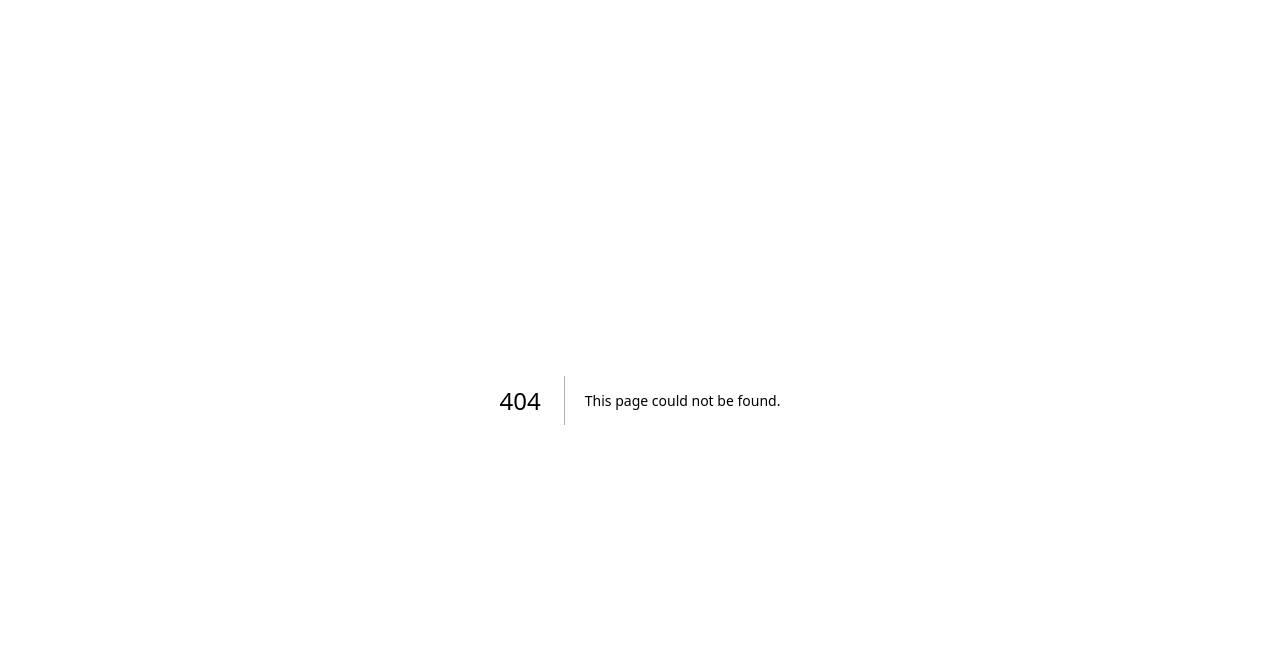
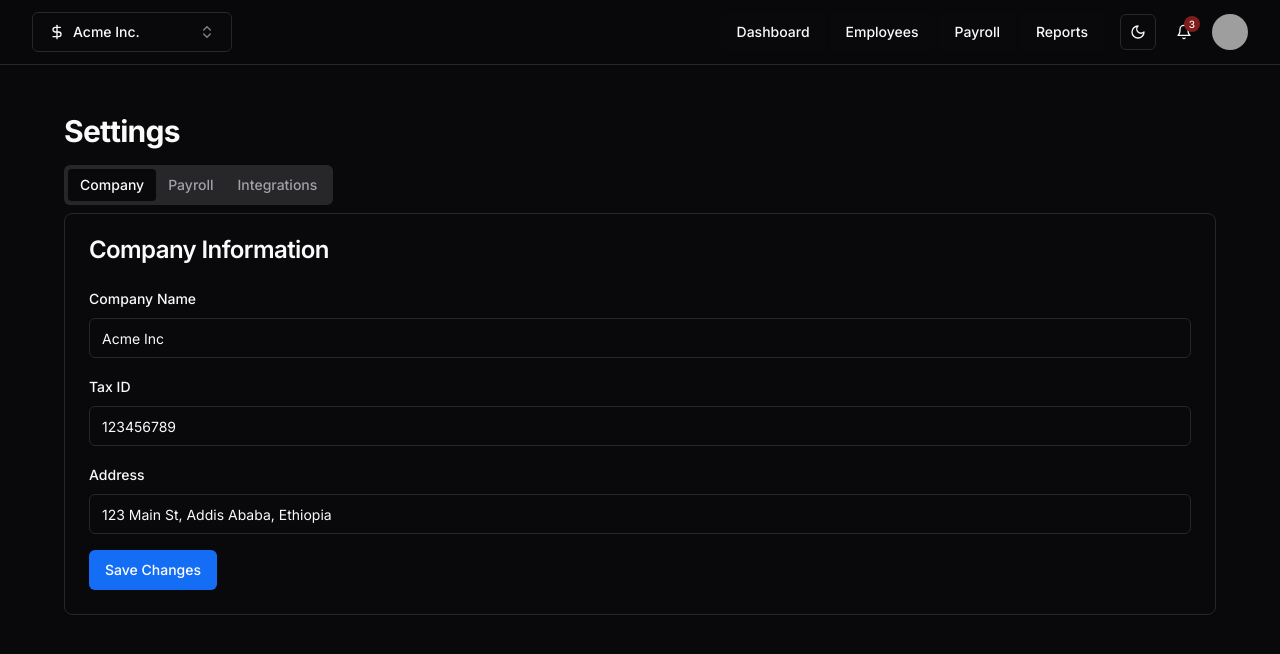
Before and after one commit to HanaGt/FinanceHub-Payroll, a Next.js app: page /dashboard/settings in a window 1280 px wide. Before the commit this address had no page. Shown: the top 654 px of the page. Built offline with nearby package versions, Linux system fonts and the light colour scheme; grey boxes are pictures that could not be loaded.

Commit message:
add settings page

```diff
--- /dev/null
+++ b/app/dashboard/settings/page.tsx
@@ -0,0 +1,78 @@
+"use client"
+
+import type React from "react"
+
+import { useState } from "react"
+import { Button } from "@/components/ui/button"
+import { Input } from "@/components/ui/input"
+import { Label } from "@/components/ui/label"
+import { Card, CardContent, CardHeader, CardTitle } from "@/components/ui/card"
+import { Tabs, TabsContent, TabsList, TabsTrigger } from "@/components/ui/tabs"
+
+export default function SettingsPage() {
+  const [companyName, setCompanyName] = useState("Acme Inc")
+  const [taxId, setTaxId] = useState("123456789")
+  const [address, setAddress] = useState("123 Main St, Addis Ababa, Ethiopia")
+
+  const handleSaveCompanyInfo = (e: React.FormEvent) => {
+    e.preventDefault()
+    console.log("Saving company info:", { companyName, taxId, address })
+  }
+
+  return (
+    <div className="flex-1 space-y-4 p-8 pt-6">
+      <h2 className="text-3xl font-bold tracking-tight">Settings</h2>
+      <Tabs defaultValue="company">
+        <TabsList>
+          <TabsTrigger value="company">Company</TabsTrigger>
+          <TabsTrigger value="payroll">Payroll</TabsTrigger>
+          <TabsTrigger value="integrations">Integrations</TabsTrigger>
+        </TabsList>
+        <TabsContent value="company">
+          <Card>
+            <CardHeader>
+              <CardTitle>Company Information</CardTitle>
+            </CardHeader>
+            <CardContent>
+              <form onSubmit={handleSaveCompanyInfo} className="space-y-4">
+                <div className="space-y-2">
+                  <Label htmlFor="company-name">Company Name</Label>
+                  <Input id="company-name" value={companyName} onChange={(e) => setCompanyName(e.target.value)} />
+                </div>
+                <div className="space-y-2">
+                  <Label htmlFor="tax-id">Tax ID</Label>
+                  <Input id="tax-id" value={taxId} onChange={(e) => setTaxId(e.target.value)} />
+                </div>
+                <div className="space-y-2">
+                  <Label htmlFor="address">Address</Label>
+                  <Input id="address" value={address} onChange={(e) => setAddress(e.target.value)} />
+                </div>
+                <Button type="submit">Save Changes</Button>
+              </form>
+            </CardContent>
+          </Card>
+        </TabsContent>
+        <TabsContent value="payroll">
+          <Card>
+            <CardHeader>
+              <CardTitle>Payroll Settings</CardTitle>
+            </CardHeader>
+            <CardContent>
+              <p>Payroll settings content goes here.</p>
+            </CardContent>
+          </Card>
+        </TabsContent>
+        <TabsContent value="integrations">
+          <Card>
+            <CardHeader>
+              <CardTitle>Integrations</CardTitle>
+            </CardHeader>
+            <CardContent>
+              <p>Integrations settings content goes here.</p>
+            </CardContent>
+          </Card>
+        </TabsContent>
+      </Tabs>
+    </div>
+  )
+}
```
